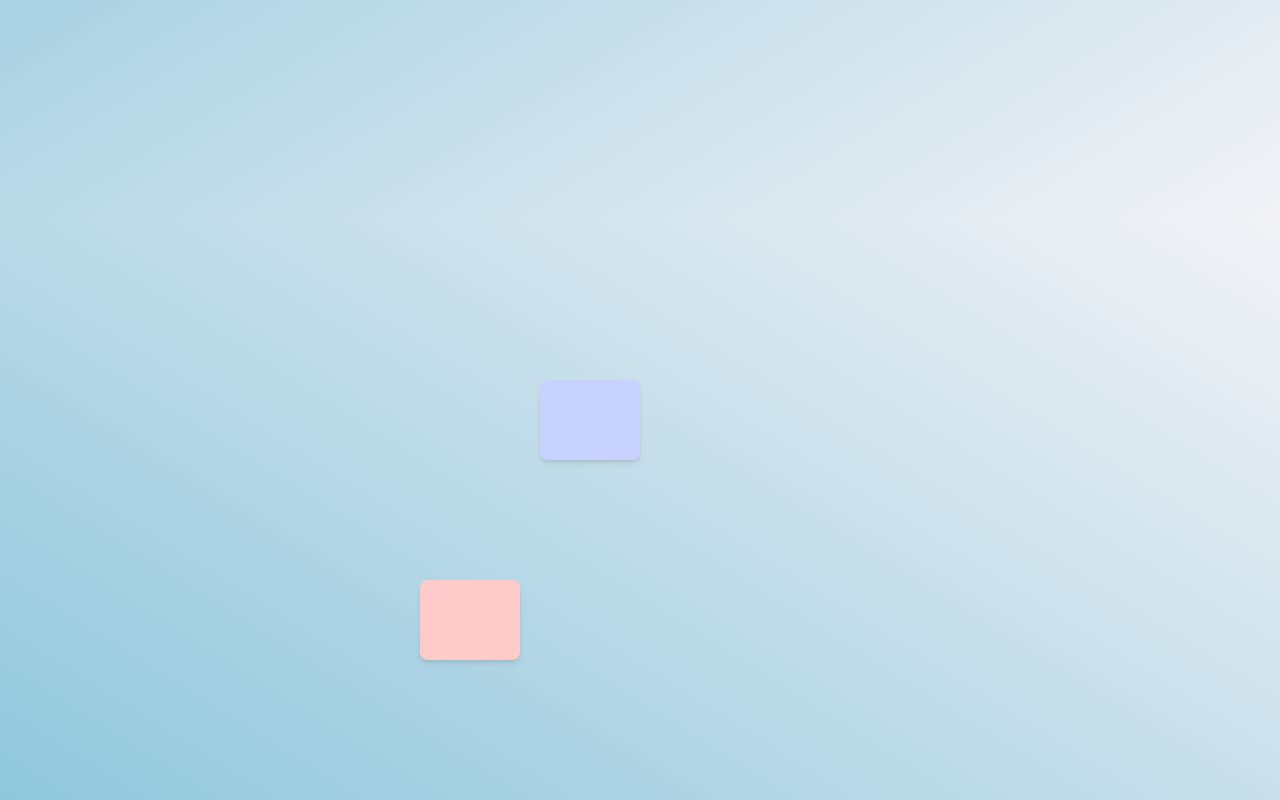
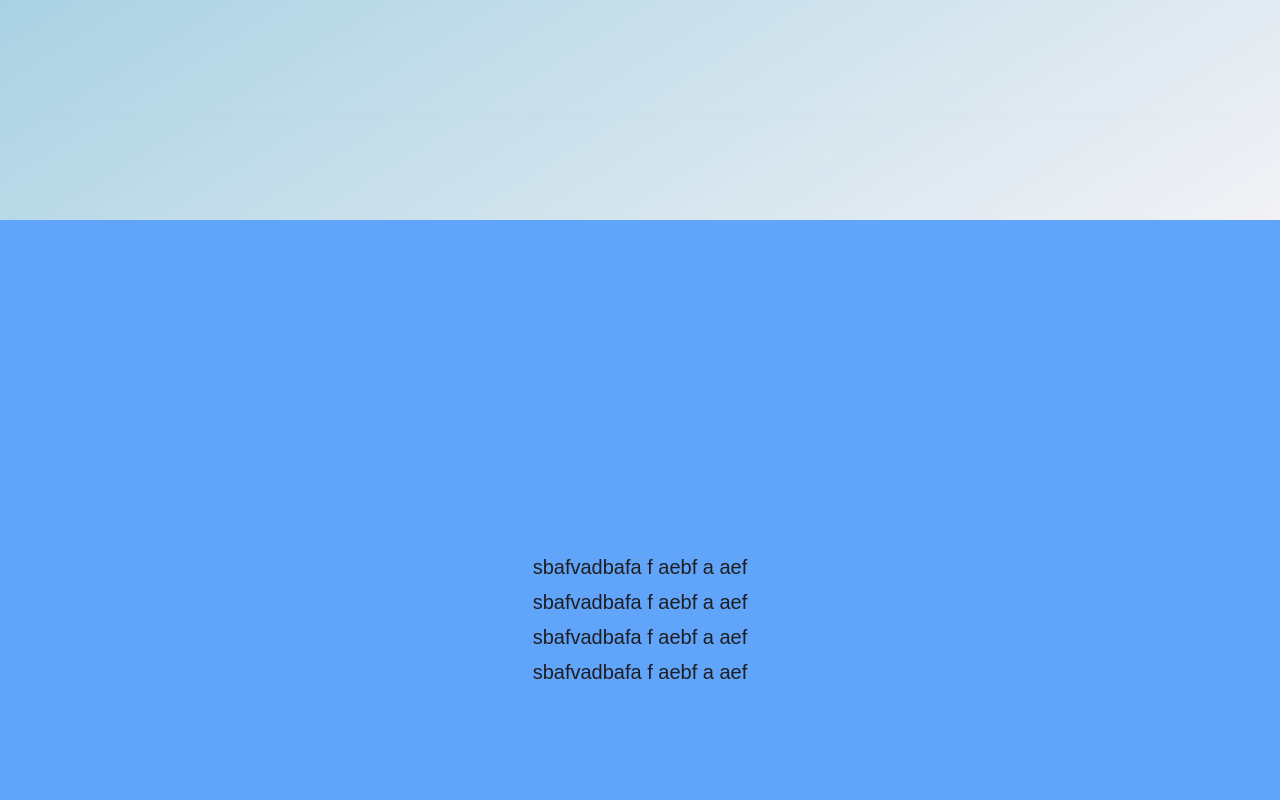
Before and after one commit to qarnayn-dev/qarnayn_portfolio, a Next.js app: page /devpage in a window 1280 px wide. Shown: the part 700-1500 px from the top of the page. Built offline with nearby package versions, Linux system fonts and the light colour scheme.

Commit message:
ADD - revealingpage effect

```diff
--- /dev/null
+++ b/components/RevealingPage.tsx
@@ -0,0 +1,35 @@
+import { PropsWithChildren, ReactNode, useState } from "react";
+import { Parallax } from "react-scroll-parallax";
+import { ParallaxProps } from "react-scroll-parallax/dist/components/Parallax/types";
+
+
+interface iRevealingPage{
+  children: object[] | object,
+  className?: string | undefined,
+  opacityScrolling?: boolean | undefined
+}
+
+/// Storybook like effect i.e. when scrolling down, reveeal  the next page
+/// NOTE: This is the top page layer only, the next page should use <Parallax opacity={[0,2]}>
+export const RevealingPage = ({ children, className, opacityScrolling }: iRevealingPage) => {
+  const [isInview, setIsInView] = useState(false);
+  const zPosition: string = isInview ? "z-10" : "z-0";
+  const hardCap: number = 0.999;
+
+  return (
+    <Parallax
+        opacity={opacityScrolling ?[0,2]:undefined}
+      className={`relative ${className??'w-screen h-screen'} ${zPosition}`}>
+      <>
+      {children}
+      </>
+      <Parallax
+        opacity={[0, 1]}
+              onProgressChange={(p) => {
+                  if (!isInview && p > 0.1 && p<hardCap) setIsInView(true);
+                  else if (isInview && p > hardCap) setIsInView(false);
+              }}
+        className='w-screen absolute bottom-0 h-20 bg-gradient-to-t from-transparent shadow-end-page'></Parallax>
+    </Parallax>
+  )
+}
--- a/components/TopFrame.tsx
+++ b/components/TopFrame.tsx
@@ -7,9 +7,9 @@ const TopFrame = (props:any) => {
   return (
       <>
         <div className='md:block hidden right-2 mt-4 mr-2 absolute'><DarkThemeToggle /></div>
-        <div className='md:hidden absolute'><SideNavBar /></div>
-        <div className='md:block hidden absolute right-0'><HorizontalNav/></div>
-        <div className='mt-10 md:mt-24 px-3 mobile-lg:px-4 flex flex-col items-center'>
+        <div className='md:hidden absolute z-50'><SideNavBar /></div>
+        <div className='md:block hidden absolute right-0 z-50'><HorizontalNav/></div>
+        <div className='md:mt-24 px-3 mobile-lg:px-4 flex flex-col items-center'>
             {props.children}
         </div>
       </>
--- a/pages/devpage.tsx
+++ b/pages/devpage.tsx
@@ -1,6 +1,5 @@
-import React, { LegacyRef, useRef, useState } from 'react'
-import { Parallax, ParallaxProvider, useParallax } from 'react-scroll-parallax'
-import { animated, easings, useSpring } from 'react-spring'
+import React from 'react'
+import {RevealingPage} from '../components/RevealingPage'
 import TopFrame from '../components/TopFrame'
 
 
@@ -15,79 +14,25 @@ const Devpage = () => {
 
 export default Devpage
 
-
 const ParallaxSample = () => {
-
+  const fullScreenConfig: string = "relative w-screen h-screen flex flex-col justify-center items-center";
   return (
     <>
-    <div className='relative w-screen h-screen bg-gradient-to-br from-primary-t5 flex flex-col justify-center items-center'>
-      {/* <SprinngAnim></SprinngAnim> */}
-    </div>
-    <div className='relative w-screen h-screen bg-gradient-to-tr from-primary-t5 flex gap-4 justify-center items-center'>
-        <Parallax
-          onEnter={()=>{}}>
-          <div className="w-20 h-16 rounded-md shadow-md bg-red-200" /></Parallax>
-        <Parallax
-          speed={20}
-          // onChange={(element) => console.log("Element -> ",element.progress)}
-          // onProgressChange={(progress)=>{console.log("%: ", (progress*100).toFixed(2)+"%")}}
-          >
-          <div className="w-20 h-16 rounded-md shadow-md bg-indigo-200" />
-        </Parallax>
-        <SprinngAnim></SprinngAnim>
-
-    </div>
-    <div className='relative w-screen h-screen bg-gradient-to-br from-primary-t5'></div>
-
+    {/* <Parallax  className={` bg-gradient-to-br from-primary-t5 ${fullScreenConfig}`}>
+      <Parallax opacity={[0,1]} className=' w-screen absolute bottom-0 h-40 bg-gradient-to-t from-transparent shadow-end-page'></Parallax>
+    </Parallax> */}
+    <RevealingPage className='bg-gradient-to-br from-primary-t5 w-screen h-screen flex flex-col justify-center items-center'>
+      <div>Heowwow Worldss</div>
+      <div>Heowwow Worldss</div>
+      <div>Heowwow Worldss</div>
+      <div>Heowwow Worldss</div>
+    </RevealingPage>
+    <RevealingPage opacityScrolling={true} className='bg-blue-400 w-screen h-screen flex flex-col justify-center items-center'>
+        <div>sbafvadbafa f aebf a aef</div>
+        <div>sbafvadbafa f aebf a aef</div>
+        <div>sbafvadbafa f aebf a aef</div>
+        <div>sbafvadbafa f aebf a aef</div>
+    </RevealingPage>
     </>
   )
 }
-
-
-const OnTheFly = () => {
-  const [showing, setShowing] = useState(false);
-  const thisStyle = useSpring({
-    config: { duration: 1600, easing: easings.easeOutBounce},
-    from: { transform: 'rotateZ(180deg)'},
-    to: { transform: 'rotateZ(0deg)' },
-    delay: 400
-  });
-
-  return (
-    <div className='w-40 h-32 rounded-lg shadow-md bg-themed-gray-t3 flex items-center justify-center'>
-      <Parallax onEnter={()=> setShowing(true)} onExit={()=> setShowing(false)}>
-        <animated.div style={thisStyle} className='w-20 h-16 gray-dark-pallete dark:gray-light-pallete bg-themed-gray-base'></animated.div>
-      </Parallax>
-    </div>
-  )
-}
-
-
-const SprinngAnim = () => {
-  const [isOpen, setIsOpen] = useState(false);
-  const springStyle = useSpring({
-    config: { duration: 1000 },
-    // from: {scale: 1 ,transform: 'rotateZ(0deg)'},
-    to: {
-      // display: isOpen? 'flex' : 'none',
-      opacity: isOpen? 1: 0,
-      scale: isOpen? 1.5 : 1 ,
-      transform: isOpen ? 'rotateZ(360deg)' : 'rotateZ(0deg)'
-    },
-  });
-
-  return (
-    <Parallax
-      speed={10}
-      onProgressChange={(progress) => {
-        if (progress > 0.5) setIsOpen(true)
-      }}
-      // onEnter={() => setIsOpen(true)}
-      onExit={() => setIsOpen(false)}>
-      <animated.div
-      onClick={() => setIsOpen(!isOpen)}
-      style={springStyle}
-      className='w-40 h-40 bg-gradient-to-tl from-red-400 to-primary-base rounded-2xl backdrop-blur-sm shadow-lg'></animated.div>
-    </Parallax>
-  )
- }
--- a/tailwind.config.js
+++ b/tailwind.config.js
@@ -69,20 +69,8 @@ module.exports = {
         "on-primary": rgbaColor("--on-primary"),
         "on-secondary": rgbaColor("--on-secondary"),
       },
-      keyframes: {
-        wave: {
-          "0%": { transform: "rotate(0.0deg)" },
-          "10%": { transform: "rotate(14deg)" },
-          "20%": { transform: "rotate(-8deg)" },
-          "30%": { transform: "rotate(14deg)" },
-          "40%": { transform: "rotate(-4deg)" },
-          "50%": { transform: "rotate(10.0deg)" },
-          "60%": { transform: "rotate(0.0deg)" },
-          "100%": { transform: "rotate(0.0deg)" },
-        },
-      },
-      animation: {
-        "waving-hand": "wave 2s linear 1",
+      boxShadow: {
+        "end-page": `0 32px 40px -10px rgba(0, 0, 0, 0.5)`,
       },
     },
   },
```
